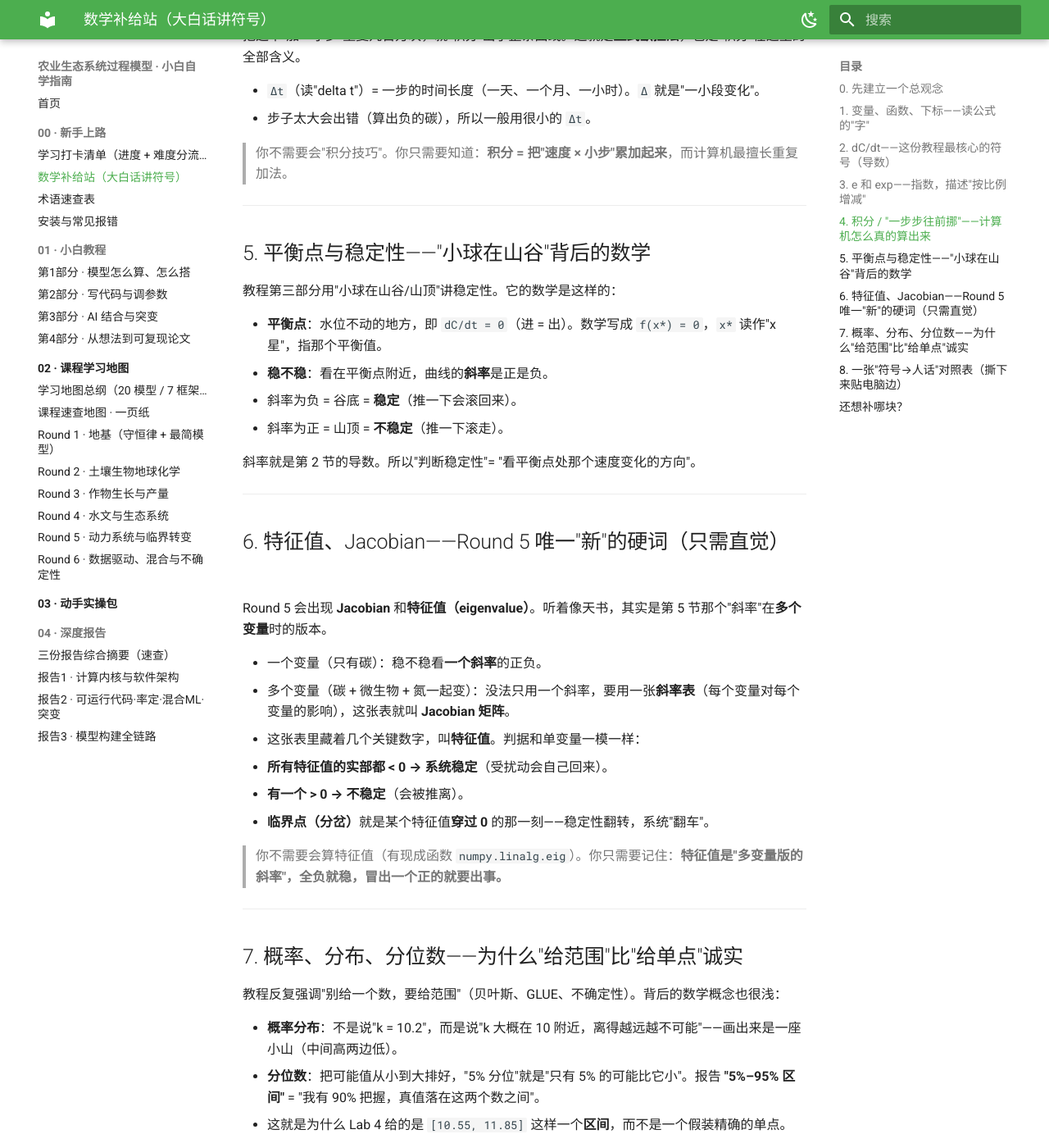
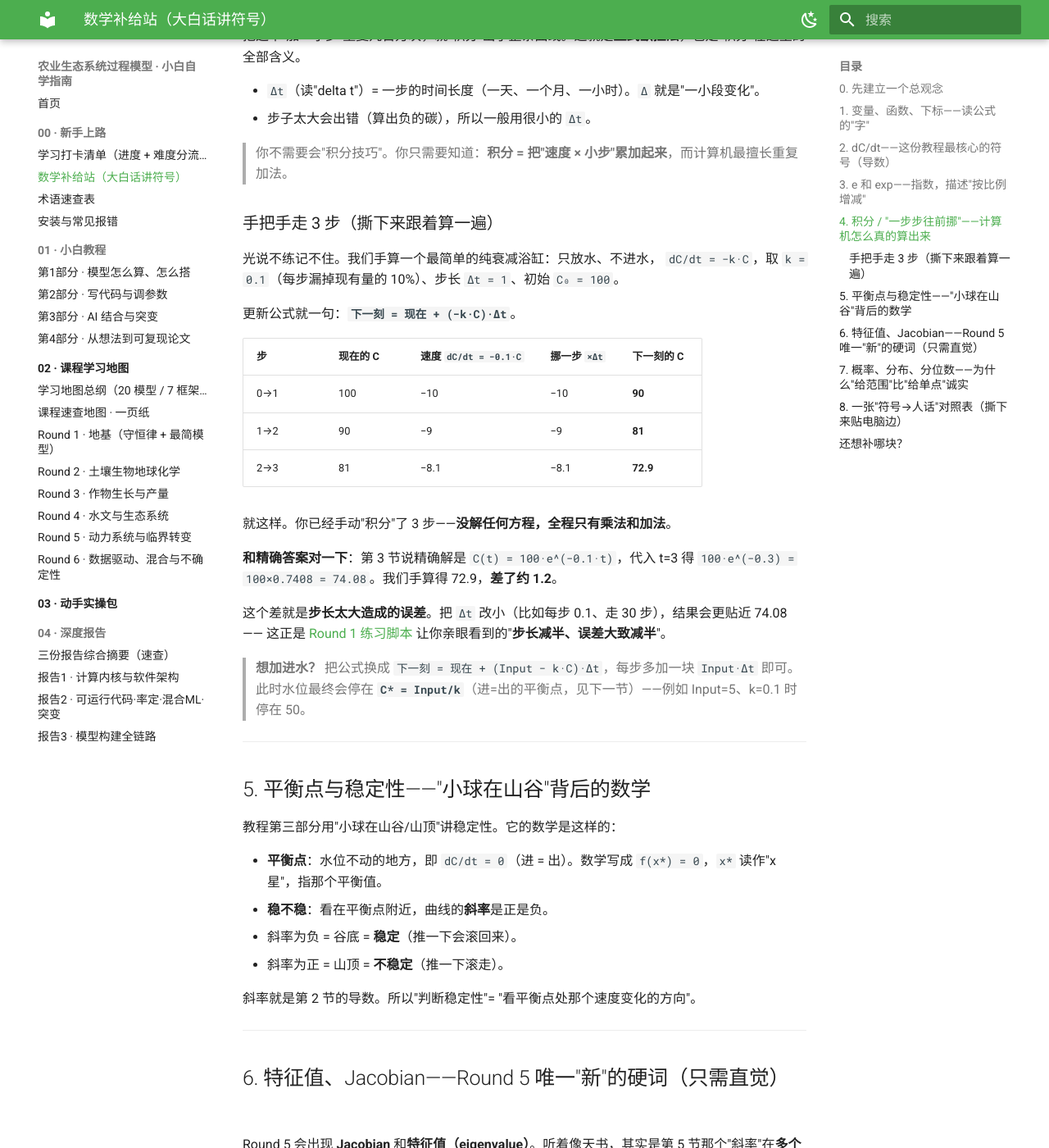
Before and after one commit to FKNLEDGE/mechanic-models, an MkDocs documentation site: the page built from docs/00_新手上路/数学补给站.md, in a window 1280 px wide and 1400 px high, scrolled down 2226 px. Shown: the whole window at 82% size. Built offline with MkDocs 1.6.1 and Material for MkDocs 9.7.7, drawn with Linux system fonts in a browser that asks for light colours.

Commit message:
数学补给站：补一个手把手 3 步 Euler 手算例子（对照精确解、连到 Round1 练习）
https://claude.ai/code/session_013F5J5U7h2P4iDVfSRRw8Jd

```diff
--- a/docs/00_新手上路/数学补给站.md
+++ b/docs/00_新手上路/数学补给站.md
@@ -92,6 +92,30 @@ C(t) = C₀ · e^(−k·t)
 
 > 你不需要会"积分技巧"。你只需要知道：**积分 = 把"速度 × 小步"累加起来**，而计算机最擅长重复加法。
 
+### 手把手走 3 步（撕下来跟着算一遍）
+
+光说不练记不住。我们手算一个最简单的纯衰减浴缸：只放水、不进水，
+`dC/dt = −k·C`，取 `k = 0.1`（每步漏掉现有量的 10%）、步长 `Δt = 1`、初始 `C₀ = 100`。
+
+更新公式就一句：**`下一刻 = 现在 + (−k·C)·Δt`**。
+
+| 步 | 现在的 C | 速度 `dC/dt = −0.1·C` | 挪一步 `×Δt` | 下一刻的 C |
+|---|---|---|---|---|
+| 0→1 | 100 | −10 | −10 | **90** |
+| 1→2 | 90 | −9 | −9 | **81** |
+| 2→3 | 81 | −8.1 | −8.1 | **72.9** |
+
+就这样。你已经手动"积分"了 3 步——**没解任何方程，全程只有乘法和加法**。
+
+**和精确答案对一下**：第 3 节说精确解是 `C(t) = 100·e^(−0.1·t)`，代入 t=3 得
+`100·e^(−0.3) = 100×0.7408 = 74.08`。我们手算得 72.9，**差了约 1.2**。
+
+这个差就是**步长太大造成的误差**。把 `Δt` 改小（比如每步 0.1、走 30 步），结果会更贴近 74.08——
+这正是 [Round 1 练习脚本](../02_课程学习地图/exercises/round1_exercise.py) 让你亲眼看到的"**步长减半、误差大致减半**"。
+
+> **想加进水？** 把公式换成 `下一刻 = 现在 + (Input − k·C)·Δt`，每步多加一块 `Input·Δt` 即可。
+> 此时水位最终会停在 **`C* = Input/k`**（进=出的平衡点，见下一节）——例如 Input=5、k=0.1 时停在 50。
+
 ---
 
 ## 5. 平衡点与稳定性——"小球在山谷"背后的数学
```
